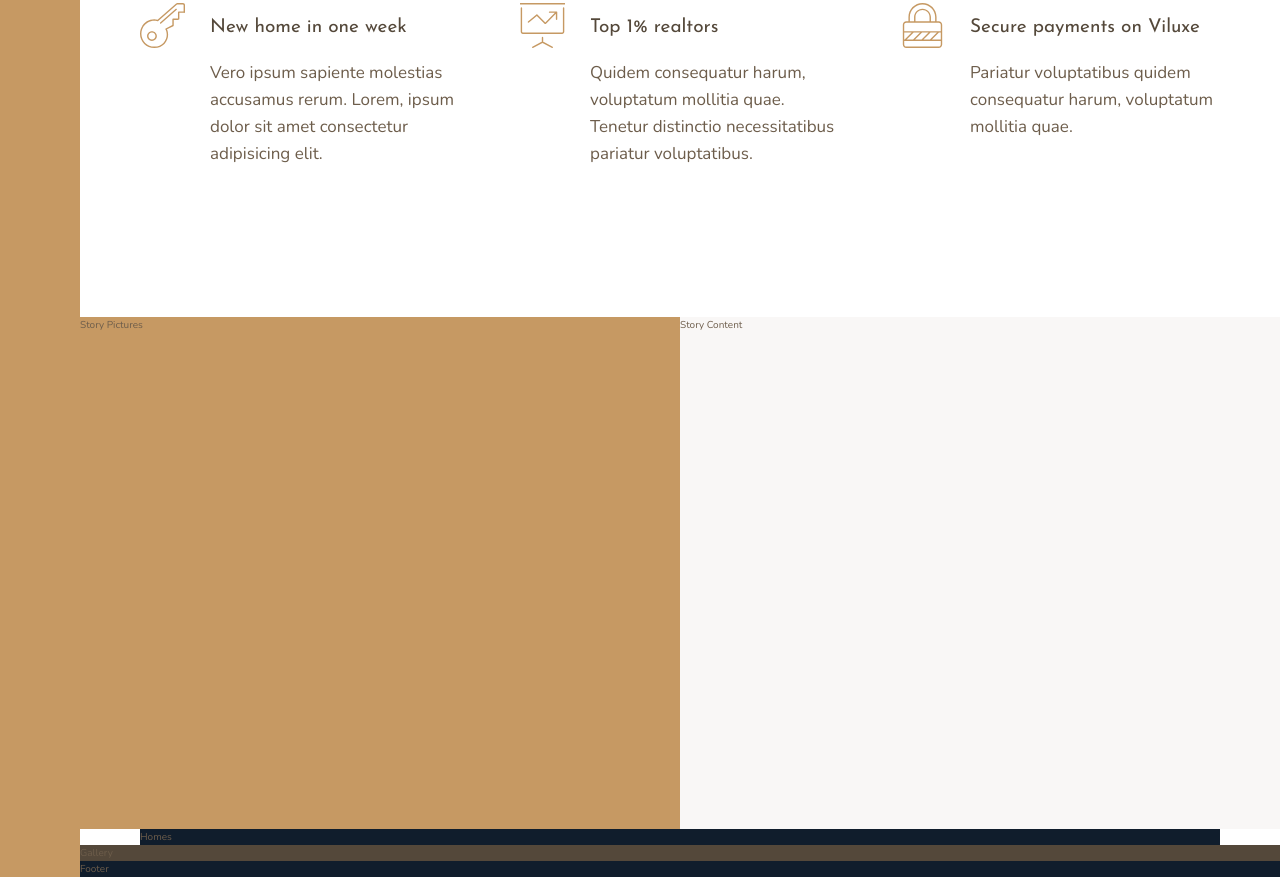
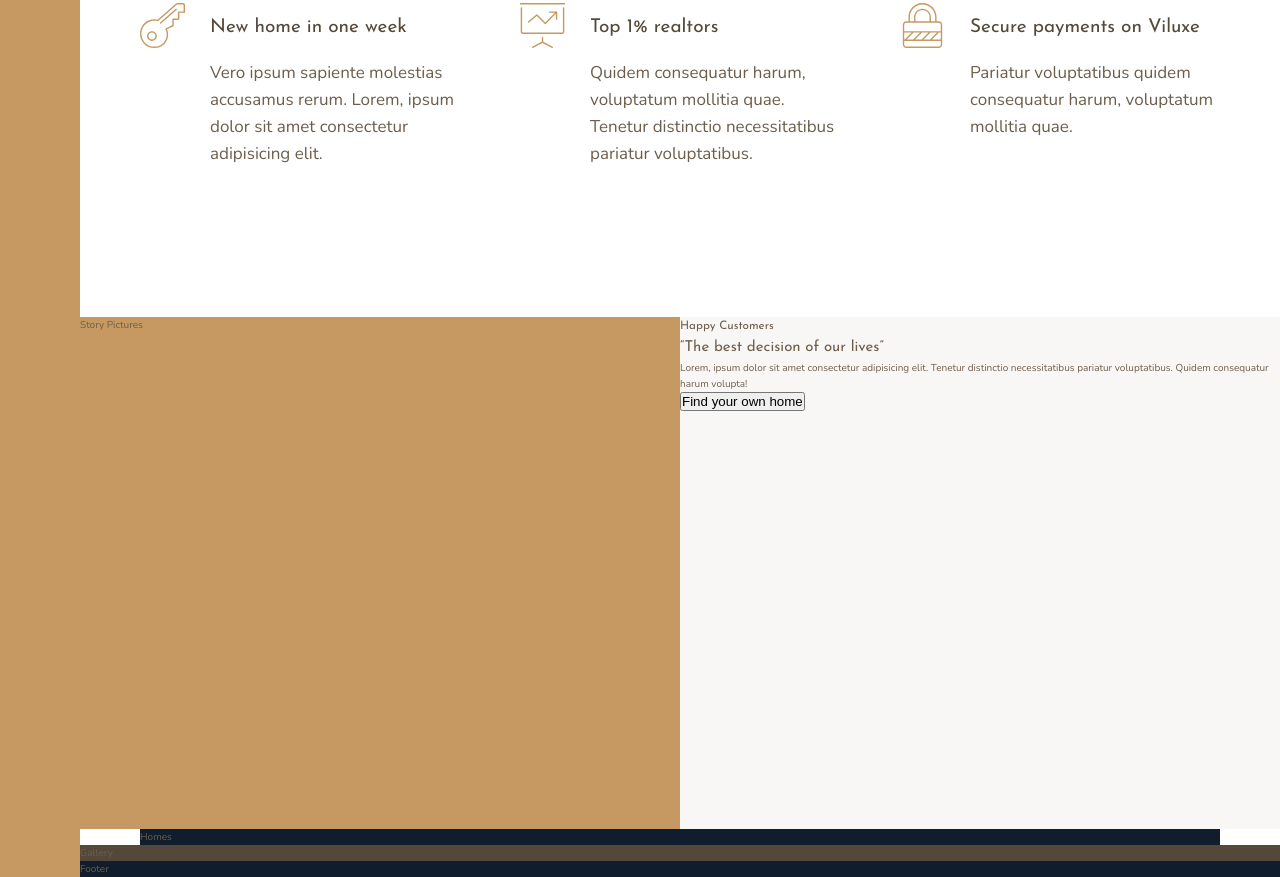
Before and after one commit to andrasputyera/viluxe, a website: page index.html in a window 1280 px wide. Shown: the part 991-1868 px from the top of the page. Drawn offline with nearby package versions, Linux system fonts and the light colour scheme.

Commit message:
defined the structure for the story-content section

```diff
--- a/index.html
+++ b/index.html
@@ -86,7 +86,12 @@
         </div>
 
         <div class="story__content">
-            Story Content
+            <h3 class="heading-3">Happy Customers</h3>
+            <h2 class="heading-2">&ldquo;The best decision of our lives&rdquo;</h2>
+            <p class="story__text">
+                Lorem, ipsum dolor sit amet consectetur adipisicing elit. Tenetur distinctio necessitatibus pariatur voluptatibus. Quidem consequatur harum volupta!
+            </p>
+            <button class="btn">Find your own home</button>
         </div>
 
         <section class="homes">
```
